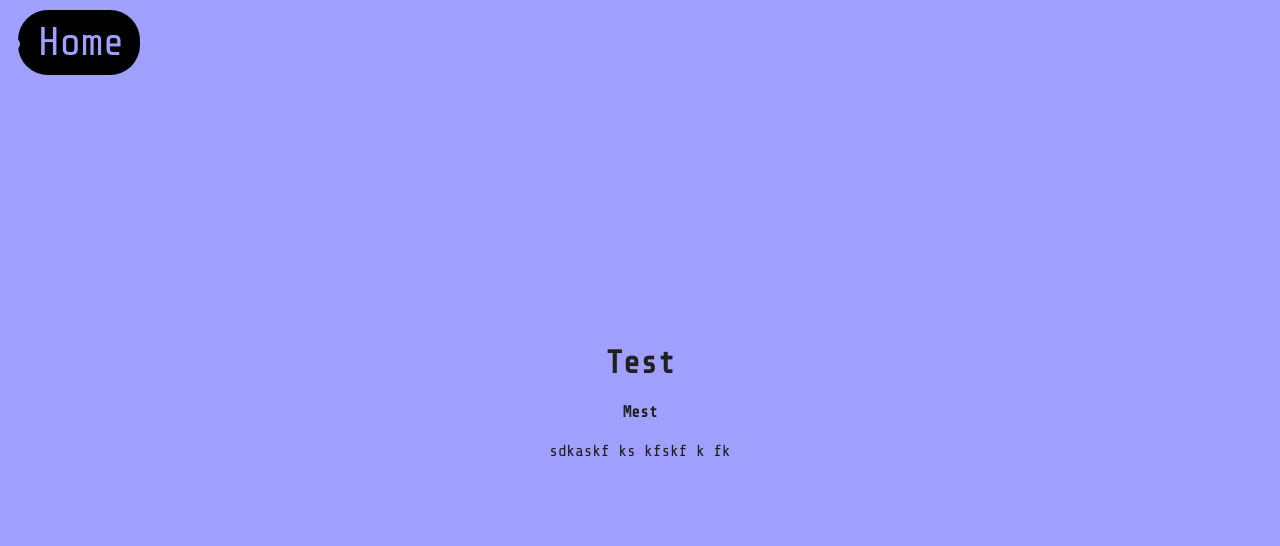
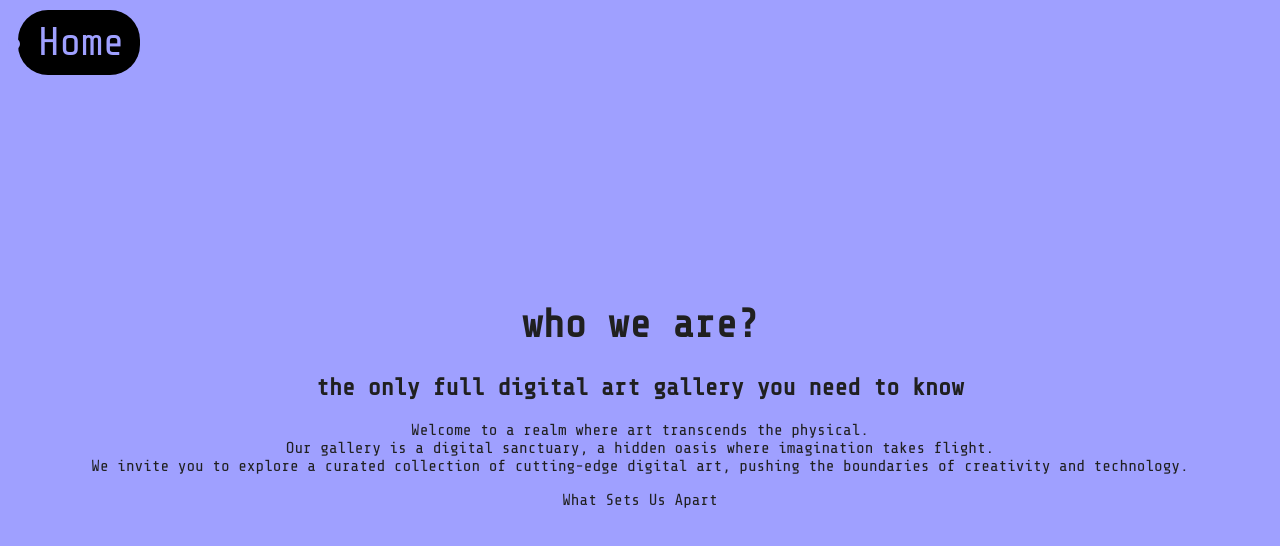
Before and after one commit to yapcona/Online_Art_Gallery_Website, a plain HTML site: page about.html in a window 1280 px wide. Drawn offline with nearby package versions, Linux system fonts and the light colour scheme.

Commit message:
about page

```diff
--- a/about.css
+++ b/about.css
@@ -4,6 +4,11 @@ body {
     background-color: #9fa0ff;
     font-family: "Share Tech Mono", monospace !important;
     color: rgb(0, 0, 0);
+}
+
+h1 {
+    font-size: 40px;
+    font-weight: 700;
 }
 
 .main-content {
--- a/about.html
+++ b/about.html
@@ -18,13 +18,18 @@
 
     <div class="main-content">
         <h1 class="main-h1">
-            Test
+            who we are?
         </h1>
-        <h4 class="main-h4">
-            Mest
-        </h4>
+        <h2 class="main-h2">
+            the only full digital art gallery you need to know
+        </h2>
         <p class="main-txt">
-            sdkaskf ks kfskf k fk
+            Welcome to a realm where art transcends the physical. <br> Our gallery is a digital sanctuary, a hidden oasis where imagination takes flight. <br> We invite you to explore a curated collection of cutting-edge digital art, pushing the boundaries of creativity and technology.
+
+        </p>
+        What Sets Us Apart <br>
+        <p>
+
         </p>
     </div>
 
```
